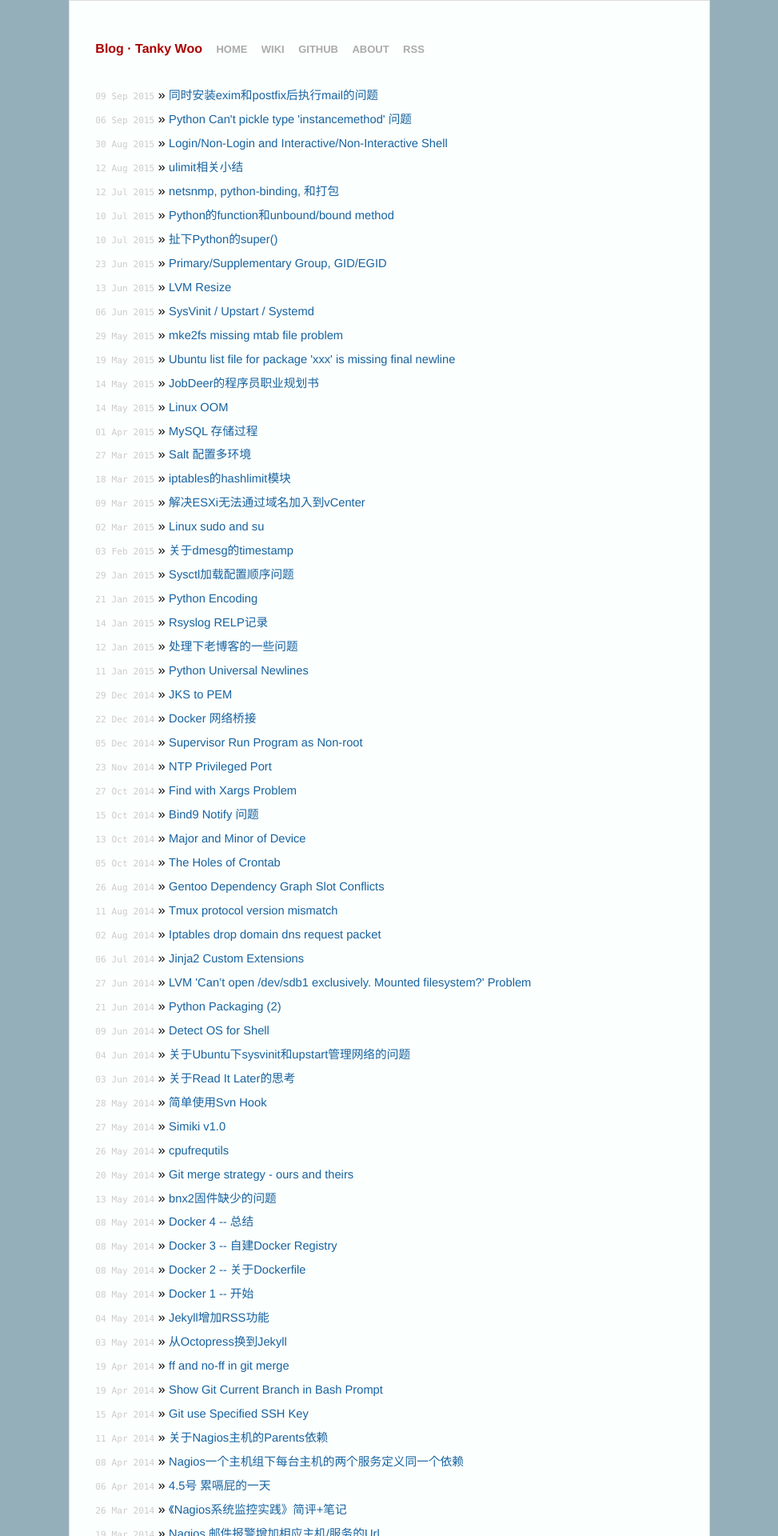
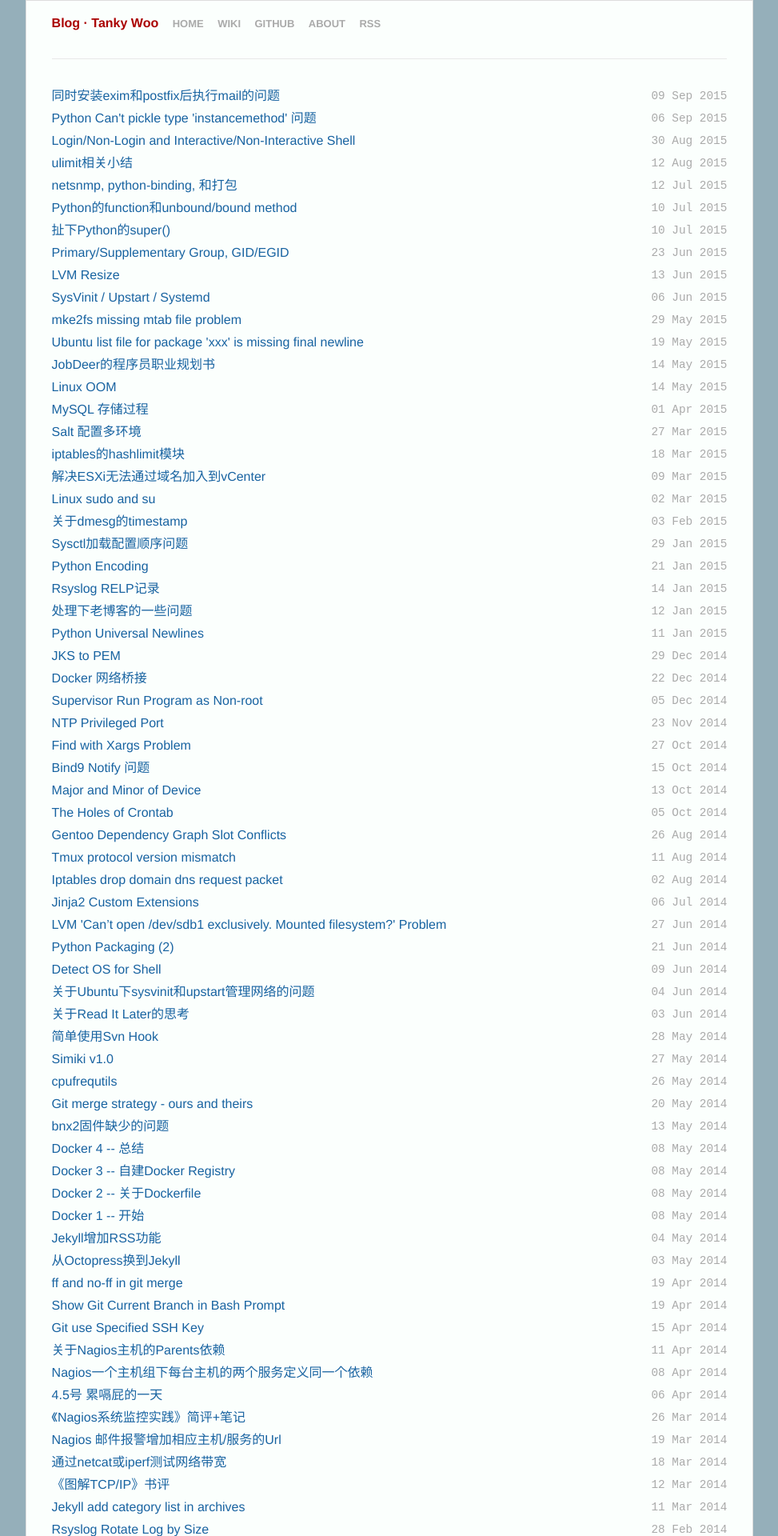
Before and after one commit to Harteyang/harte.top, a Jekyll site: the page built from index.html, in a window 1280 px wide. Shown: the top 1920 px of the page at 80% size, without its empty margins (153-1126 px from the left). Built offline with Jekyll 4.4.1, drawn with Linux system fonts in a browser that asks for light colours; Markdown is read by kramdown in place of the engine named in the settings; comment, search, counter and statistics services are not loaded; some of the changed text lies outside the part shown.

Commit message:
simplify and change format of theme

```diff
--- a/css/main.css
+++ b/css/main.css
@@ -13,18 +13,18 @@
 html, body { height: 100%; }
 
 body {
+  font-size: 16px;
+  font-family: Helvetica, Arial, sans-serif;
+  line-height: 1.5em;
   background-color: #95AFBA;
-  font: 13.9px Helvetica, Arial, sans-serif;
   text-align: center;
 }
 
 h1, h2, h3, h4, h5, h6 {
-  font-size: 100%;
   margin-bottom: 1em;
 }
 
-h1 { margin-bottom: 1em; }
-p { margin: 0 0 1em 0; }
+p { margin-bottom: 1em; }
 
 a         { color: #1863a1; }
 a:link    { text-decoration: none; }
@@ -32,31 +32,35 @@ a:visited { color: #1863A1; }
 a:hover   { color: #0181eb; }
 a:active   { color: #0181eb; }
 
+/* https://css-tricks.com/snippets/css/simple-and-nice-blockquote-styling/ */
 blockquote {
-  /* font: 14px/22px normal helvetica, sans-serif; */
-  margin-top: 10px;
-  margin-bottom: 10px;
-  /* padding-left: 15px; */
-  padding: 10px;
-  border-left: 3px dashed #abc;
-  background-color: #eee;
+  background: #f9f9f9;
+  border-left: 10px solid #ccc;
+  margin: 1.5em 0;
+  padding: 0.5em 10px;
+  quotes: "\201C""\201D""\2018""\2019";
+}
+
+blockquote:before {
+  color: #ccc;
+  content: open-quote;
+  font-size: 4em;
+  line-height: 0.1em;
+  margin-right: 0.25em;
+  vertical-align: -0.4em;
 }
 
 blockquote p {
+  display: inline;  /* TO DO */
   margin: 0;
 }
 
-/* Gradient transparent - color - transparent
-http://css-tricks.com/examples/hrs/
-*/
 hr {
-    border: 0px;
-    height: 2px;
-    background-image: -webkit-linear-gradient(left, rgba(0,0,0,0), rgba(0,0,0,0.75), rgba(0,0,0,0));
-    background-image:    -moz-linear-gradient(left, rgba(0,0,0,0), rgba(0,0,0,0.75), rgba(0,0,0,0));
-    background-image:     -ms-linear-gradient(left, rgba(0,0,0,0), rgba(0,0,0,0.75), rgba(0,0,0,0));
-    background-image:      -o-linear-gradient(left, rgba(0,0,0,0), rgba(0,0,0,0.75), rgba(0,0,0,0));
-    margin: 15px 0;
+  margin: 2em 0;
+  color: #ccc;
+  background-color: #ccc;
+  height: 1px;
+  border: none;
 }
 
 /*****************************************************************************/
@@ -74,9 +78,10 @@ hr {
 }
 
 .posts span {
-  color: #ccc;
-  font-family: Monaco, "Courier New", monospace;
-  font-size: 70%;
+  color: #aaa;
+  font-family: "Courier New", monospace;
+  float: right;
+  font-size: 0.9em;
 }
 
 /*****************************************************************************/
@@ -86,14 +91,18 @@ hr {
 /*****************************************************************************/
 
 .site {
-  font-size: 115%;
   text-align: justify;
-  width: 46em;
+  width: 66%;
   margin: 0 auto;
   line-height: 1.5em;
-  padding: 3em 2em 2em 2em;
+  padding: 1em 2em 2em 2em;
   border: 1px solid #ddd;
   background-color: #fbfffd;
+}
+
+.header {
+  border-bottom: 1px solid #e8e8e8;
+  margin-bottom: 2em;
 }
 
 .header a {
@@ -104,16 +113,11 @@ hr {
 .title {
   display: inline-block;
   margin-bottom: 2em;
-  font-size: 16px;
+  font-size: 1em;
 }
 
-.title a {
-  color: #a00;
-}
-
-.title a:hover {
-  color: #000;
-}
+.title a       { color: #a00; }
+.title a:hover { color: #000; }
 
 .header a.extra {
   color: #aaa;
@@ -132,37 +136,23 @@ hr {
 
 .footer {
   font-size: 80%;
-  color: #666;
+  color: #333;
   border-top: 4px solid #eee;
   margin-top: 2em;
   overflow: hidden;
 }
 
 .footer .contact {
-  float: left;
-  margin-right: 3em;
+  float: right;
+  padding-top: 1em;
 }
 
 .footer .contact a {
   color: #8085C1;
 }
 
-.footer .rss {
-  margin-top: 1.1em;
-  margin-right: -.2em;
-  float: right;
-}
-
-.footer .rss img {
-  border: 0;
-}
-
 p img {
   width: 100%;
-}
-
-#home .posts li a {
-  font-size: 92%;
 }
 
 /*****************************************************************************/
@@ -191,7 +181,7 @@ p img {
 }
 
 .post ul, .post ol {
-  margin-left: 1.35em;
+  margin-left: 2.6em;
   margin-bottom: 1em;
 }
 
@@ -227,23 +217,12 @@ p img {
 }
 
 .post h1 {
-  font-size: 140%;
+  font-size: 1.6em;
+  line-height: 1em;
   margin-bottom: 0.66em;
 }
 
 .post h2 {
-  font-size: 120%;
-  color: #9C9583;
+  font-size: 1.3em;
   margin-bottom: 0.6em;
 }
-.post h3 {
-  font-size: 115%;
-  margin-bottom: 0.8em;
-}
-.post h4 {
-  font-size: 110%;
-  margin-bottom: 0.9em;
-}
-.post h5 {
-  font-size: 100%;
-}
--- a/index.html
+++ b/index.html
@@ -15,7 +15,7 @@ Liquid Sort By Year:
 <div id="home">
   <ul class="posts">
     {% for post in site.posts %}
-      <li><span>{{ post.date | date_to_string }}</span> &raquo; <a href="{{ post.url }}">{{ post.title }}</a></li>
+      <li><span>{{ post.date | date_to_string }}</span><a href="{{ post.url }}">{{ post.title }}</a></li>
     {% endfor %}
   </ul>
 </div>
```
